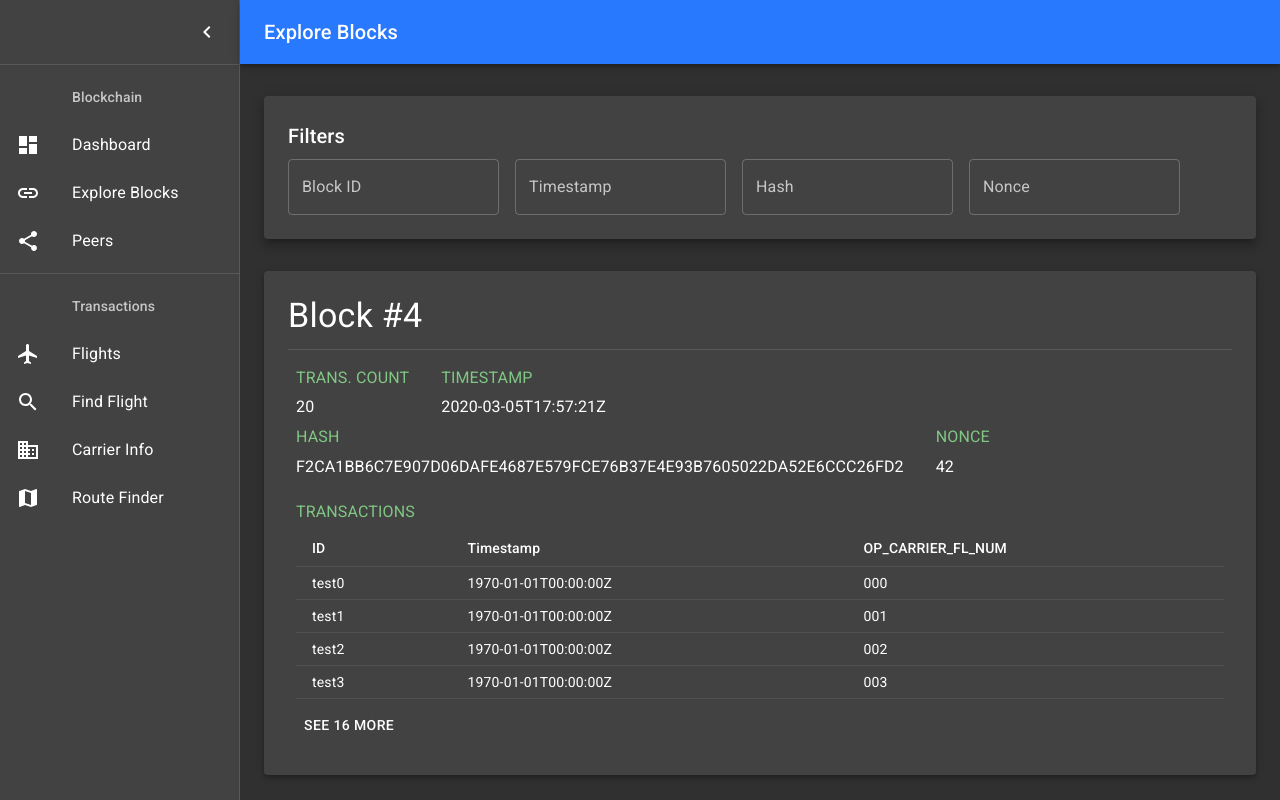
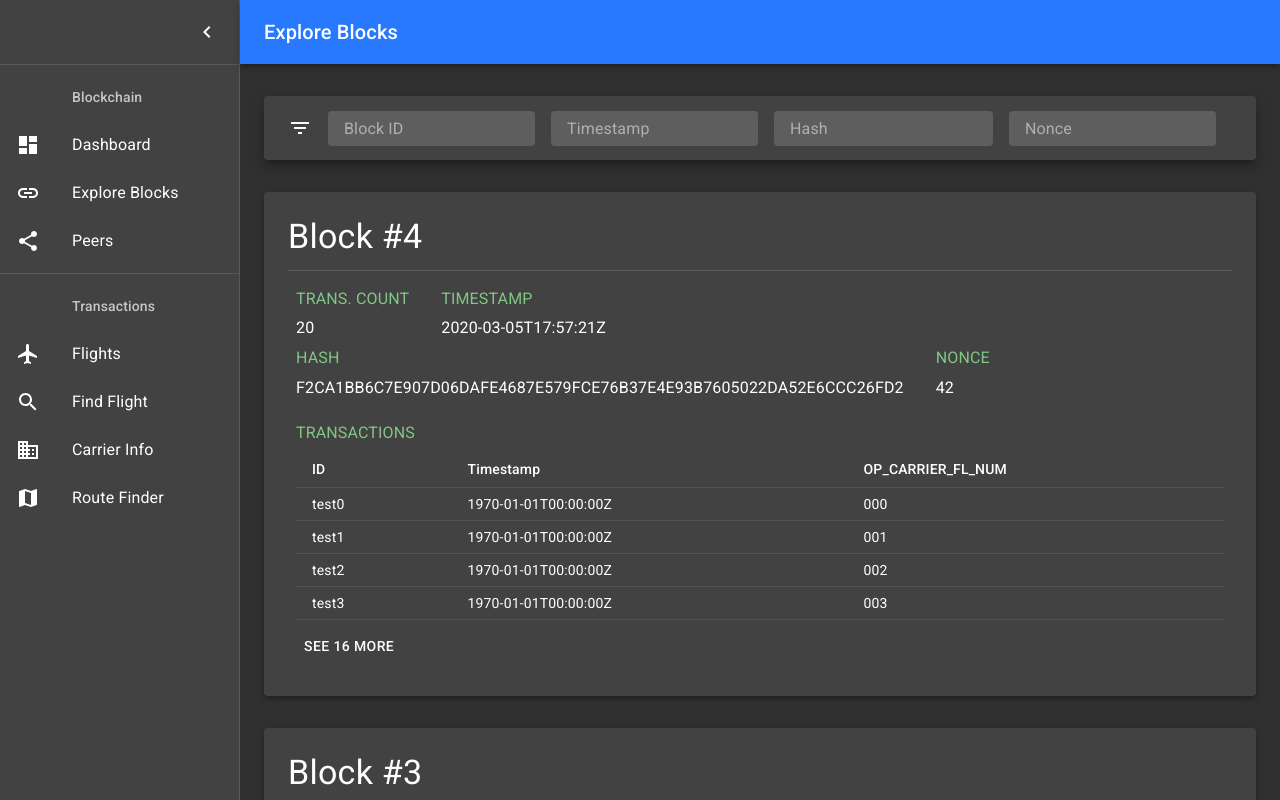
Before and after one commit to giulioz/speedy_blockchain, a React (Create React App) app in the folder packages/frontend/: page /blockchain in a window 1280 px wide. Built offline with nearby package versions, Linux system fonts and the light colour scheme.

Commit message:
Refactored FilterBar

```diff
--- /dev/null
+++ b/packages/frontend/src/components/FilterBar.tsx
@@ -0,0 +1,93 @@
+import React from "react";
+import clsx from "clsx";
+import { makeStyles, fade } from "@material-ui/core/styles";
+import Paper from "@material-ui/core/Paper";
+import Toolbar from "@material-ui/core/Toolbar";
+import InputBase from "@material-ui/core/InputBase";
+import FiltersIcon from "@material-ui/icons/FilterList";
+
+const useStyles = makeStyles(theme => ({
+  filterBarPaper: {
+    marginBottom: theme.spacing(4)
+  },
+  filterBar: {
+    alignItems: "center"
+  },
+  filterIcon: {
+    marginRight: theme.spacing(2)
+  },
+  filterField: {
+    borderRadius: theme.shape.borderRadius,
+    marginRight: theme.spacing(2),
+    backgroundColor: fade(theme.palette.common.white, 0.15),
+    "&:hover": {
+      backgroundColor: fade(theme.palette.common.white, 0.25)
+    }
+  },
+  filterFieldGrow: {
+    flexGrow: 1
+  },
+  inputRoot: {
+    color: "inherit"
+  },
+  inputInput: {
+    padding: theme.spacing(1, 1, 1, 2),
+    transition: theme.transitions.create("width"),
+    width: "100%"
+  }
+}));
+
+export type FilterFieldType = { label: string; value: string; grow?: boolean };
+
+function FilterField({
+  placeholder,
+  value,
+  onChange,
+  grow = false
+}: {
+  placeholder: string;
+  value: string;
+  onChange: any;
+  grow?: boolean;
+}) {
+  const classes = useStyles();
+
+  return (
+    <InputBase
+      className={clsx(classes.filterField, grow && classes.filterFieldGrow)}
+      classes={{
+        root: classes.inputRoot,
+        input: classes.inputInput
+      }}
+      placeholder={placeholder}
+      value={value}
+      onChange={onChange}
+    ></InputBase>
+  );
+}
+
+export default function FilterBar({
+  filters,
+  onChange
+}: {
+  filters: { [id: string]: FilterFieldType };
+  onChange: (id: string) => (e: React.ChangeEvent<HTMLInputElement>) => void;
+}) {
+  const classes = useStyles();
+
+  return (
+    <Paper className={classes.filterBarPaper} elevation={8}>
+      <Toolbar className={classes.filterBar}>
+        <FiltersIcon className={classes.filterIcon} />
+        {Object.keys(filters).map(filter => (
+          <FilterField
+            placeholder={filters[filter].label}
+            value={filters[filter].value}
+            onChange={onChange(filter)}
+            grow={filters[filter].grow}
+          />
+        ))}
+      </Toolbar>
+    </Paper>
+  );
+}
--- a/packages/frontend/src/pages/Blockchain.tsx
+++ b/packages/frontend/src/pages/Blockchain.tsx
@@ -1,15 +1,13 @@
-import React, { useState, useEffect } from "react";
+import React, { useState } from "react";
 import { formatISO } from "date-fns";
 import { useParams } from "react-router-dom";
 import { makeStyles } from "@material-ui/core/styles";
 import Container from "@material-ui/core/Container";
-import Paper from "@material-ui/core/Paper";
-import TextField from "@material-ui/core/TextField";
-import Typography from "@material-ui/core/Typography";
 
 import { Block, Transaction } from "@speedy_blockchain/common";
 import Layout from "../components/Layout";
 import BlockCard from "../components/BlockCard";
+import FilterBar, { FilterFieldType } from "../components/FilterBar";
 
 const useStyles = makeStyles(theme => ({
   appBarSpacer: theme.mixins.toolbar,
@@ -21,79 +19,46 @@ const useStyles = makeStyles(theme => ({
   container: {
     paddingTop: theme.spacing(4),
     paddingBottom: theme.spacing(4)
-  },
-  filterBar: {
-    padding: theme.spacing(3),
-    marginBottom: theme.spacing(4)
-  },
-  filterField: {
-    marginRight: theme.spacing(2)
   }
 }));
 
 function MultipleBlocks({ blocks }: { blocks: Block[] }) {
-  const classes = useStyles();
-
   const [filters, setFilters] = useState<{
-    id: string;
-    timestamp: string;
-    hash: string;
-    nonce: string;
-  }>({ id: "", timestamp: "", hash: "", nonce: "" });
+    id: FilterFieldType;
+    timestamp: FilterFieldType;
+    hash: FilterFieldType;
+    nonce: FilterFieldType;
+  }>({
+    id: { label: "Block ID", value: "" },
+    timestamp: { label: "Timestamp", value: "" },
+    hash: { label: "Hash", value: "", grow: true },
+    nonce: { label: "Nonce", value: "" }
+  });
 
   const filteredBlocks = blocks.filter(
     b =>
-      (filters.id.length == 0 || b.index === parseInt(filters.id, 10)) &&
-      (filters.timestamp.length == 0 ||
-        formatISO(b.timestamp).includes(filters.timestamp)) &&
-      (filters.hash.length == 0 || b.hash.includes(filters.hash)) &&
-      (filters.nonce.length == 0 || b.nonce.toString().includes(filters.nonce))
+      (filters.id.value.length == 0 ||
+        b.index === parseInt(filters.id.value, 10)) &&
+      (filters.timestamp.value.length == 0 ||
+        formatISO(b.timestamp).includes(filters.timestamp.value)) &&
+      (filters.hash.value.length == 0 || b.hash.includes(filters.hash.value)) &&
+      (filters.nonce.value.length == 0 ||
+        b.nonce.toString().includes(filters.nonce.value))
   );
 
   const handleFilterChange = (field: string) => (
     e: React.ChangeEvent<HTMLInputElement>
   ) => {
     e.persist();
-    setFilters(f => ({ ...f, [field]: e.target.value }));
+    setFilters(f => ({
+      ...f,
+      [field]: { ...f[field], value: e.target.value }
+    }));
   };
 
   return (
     <>
-      <Paper className={classes.filterBar} elevation={8}>
-        <div>
-          <Typography variant="h6" gutterBottom>
-            Filters
-          </Typography>
-        </div>
-        <TextField
-          className={classes.filterField}
-          variant="outlined"
-          label="Block ID"
-          value={filters.id}
-          onChange={handleFilterChange("id")}
-        ></TextField>
-        <TextField
-          className={classes.filterField}
-          variant="outlined"
-          label="Timestamp"
-          value={filters.timestamp}
-          onChange={handleFilterChange("timestamp")}
-        ></TextField>
-        <TextField
-          className={classes.filterField}
-          variant="outlined"
-          label="Hash"
-          value={filters.hash}
-          onChange={handleFilterChange("hash")}
-        ></TextField>
-        <TextField
-          className={classes.filterField}
-          variant="outlined"
-          label="Nonce"
-          value={filters.nonce}
-          onChange={handleFilterChange("nonce")}
-        ></TextField>
-      </Paper>
+      <FilterBar onChange={handleFilterChange} filters={filters} />
 
       {filteredBlocks.map(block => (
         <BlockCard key={block.index + block.hash} block={block} />
```
